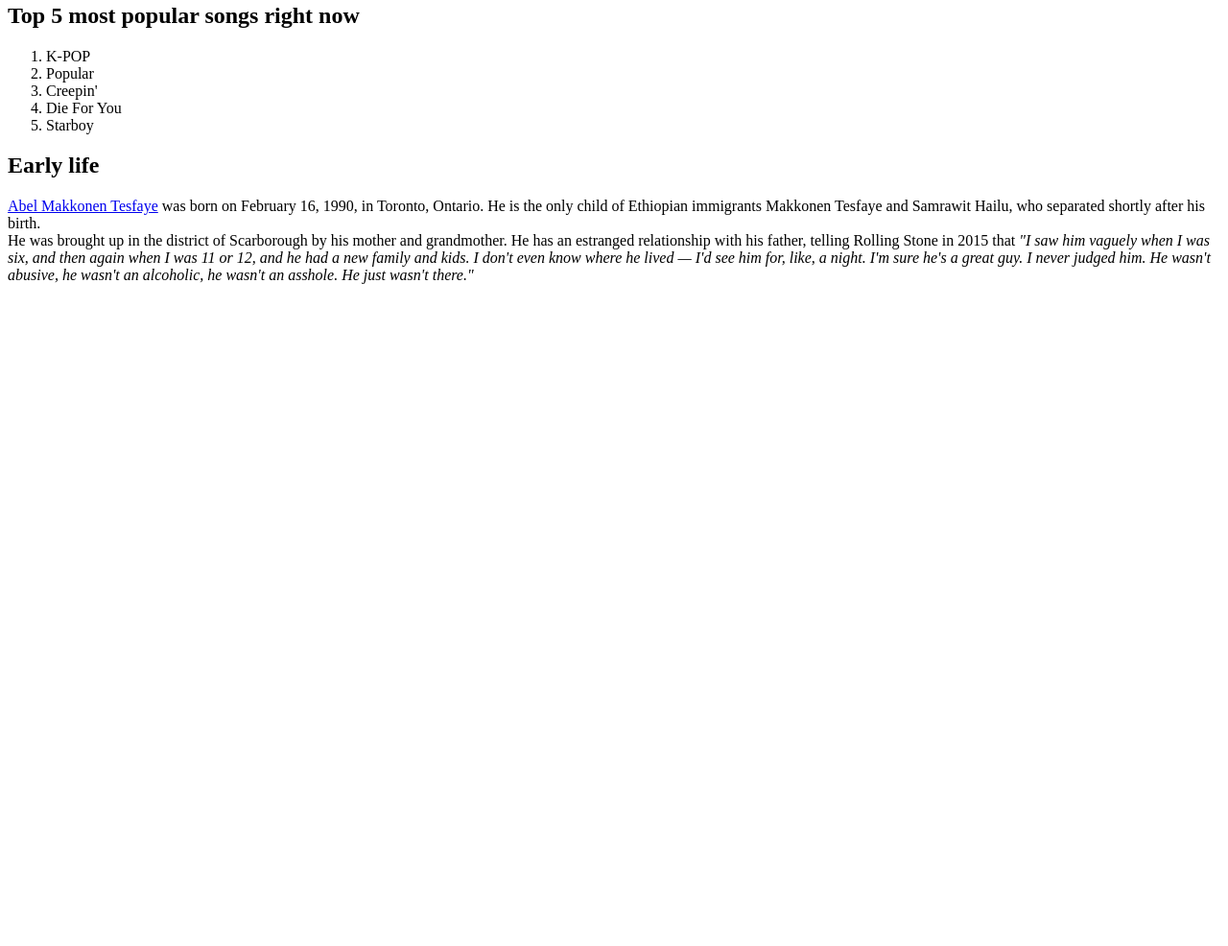
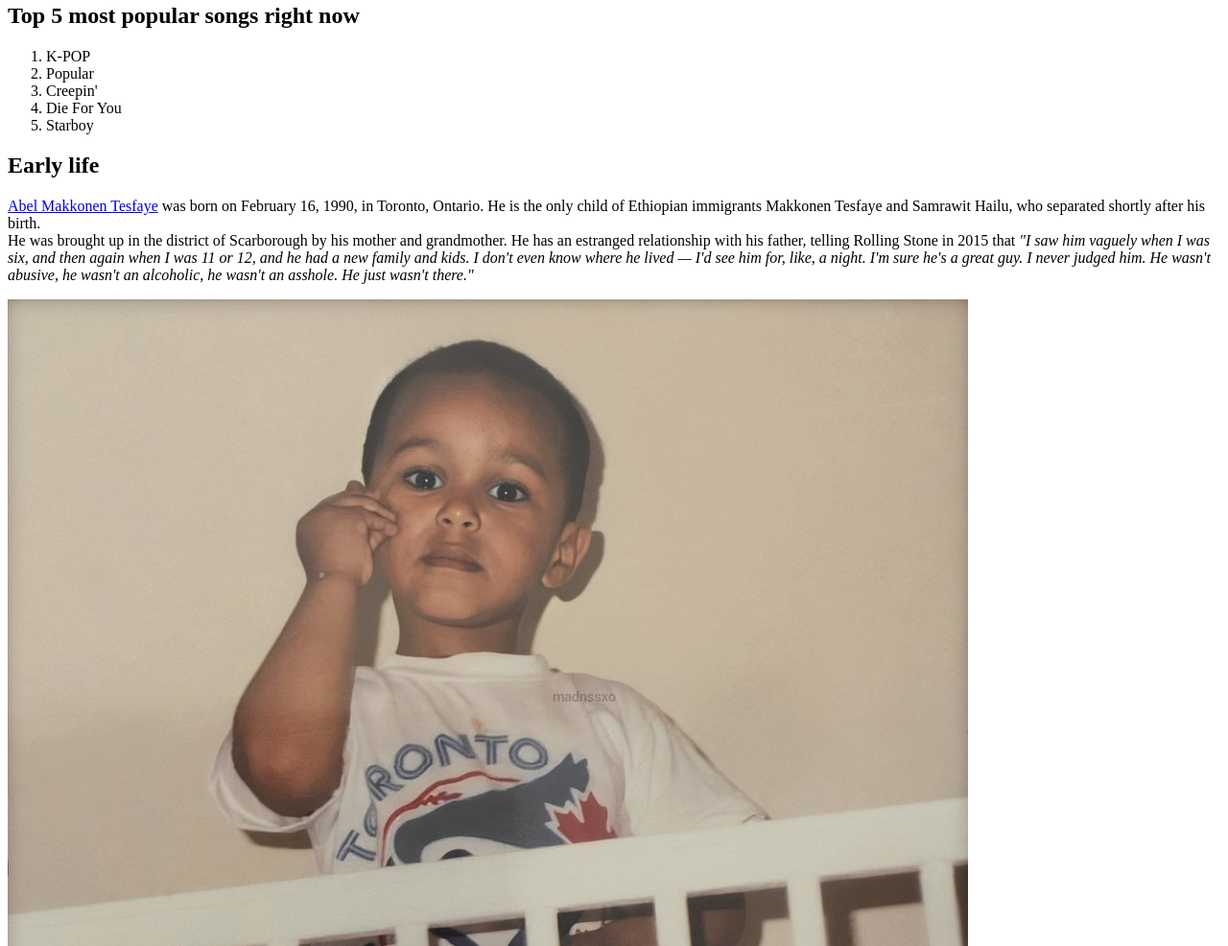
Before and after one commit to oliviagalazka/Sammanfattning, a plain HTML site: page index.html in a window 1280 px wide. Shown: the part 1334-2320 px from the top of the page at 96% size. Before the commit the page ends 1646 px from the top, so only its background shows below. Drawn offline with Linux system fonts and the light colour scheme.

Commit message:
Added another img and alt.

```diff
--- a/index.html
+++ b/index.html
@@ -30,5 +30,6 @@
         <!-- EARLY LIFE -->
         <h2>Early life</h2>
         <p><a href="https://en.wikipedia.org/wiki/The_Weeknd" target="_blank" title="Open the Weeknd's Wikipedia page">Abel Makkonen Tesfaye</a> was born on February 16, 1990, in Toronto, Ontario. He is the only child of Ethiopian immigrants Makkonen Tesfaye and Samrawit Hailu, who separated shortly after his birth.<br> He was brought up in the district of Scarborough by his mother and grandmother. He has an estranged relationship with his father, telling Rolling Stone in 2015 that <i>"I saw him vaguely when I was six, and then again when I was 11 or 12, and he had a new family and kids. I don't even know where he lived — I'd see him for, like, a night. I'm sure he's a great guy. I never judged him. He wasn't abusive, he wasn't an alcoholic, he wasn't an asshole. He just wasn't there."</i></p>
+        <img src="theweekndyoung.jpeg" alt="Picture of the Weeknd as a child">
     </body>
 </html>
```
Also changed, not shown: theweekndyoung.jpeg (added).
